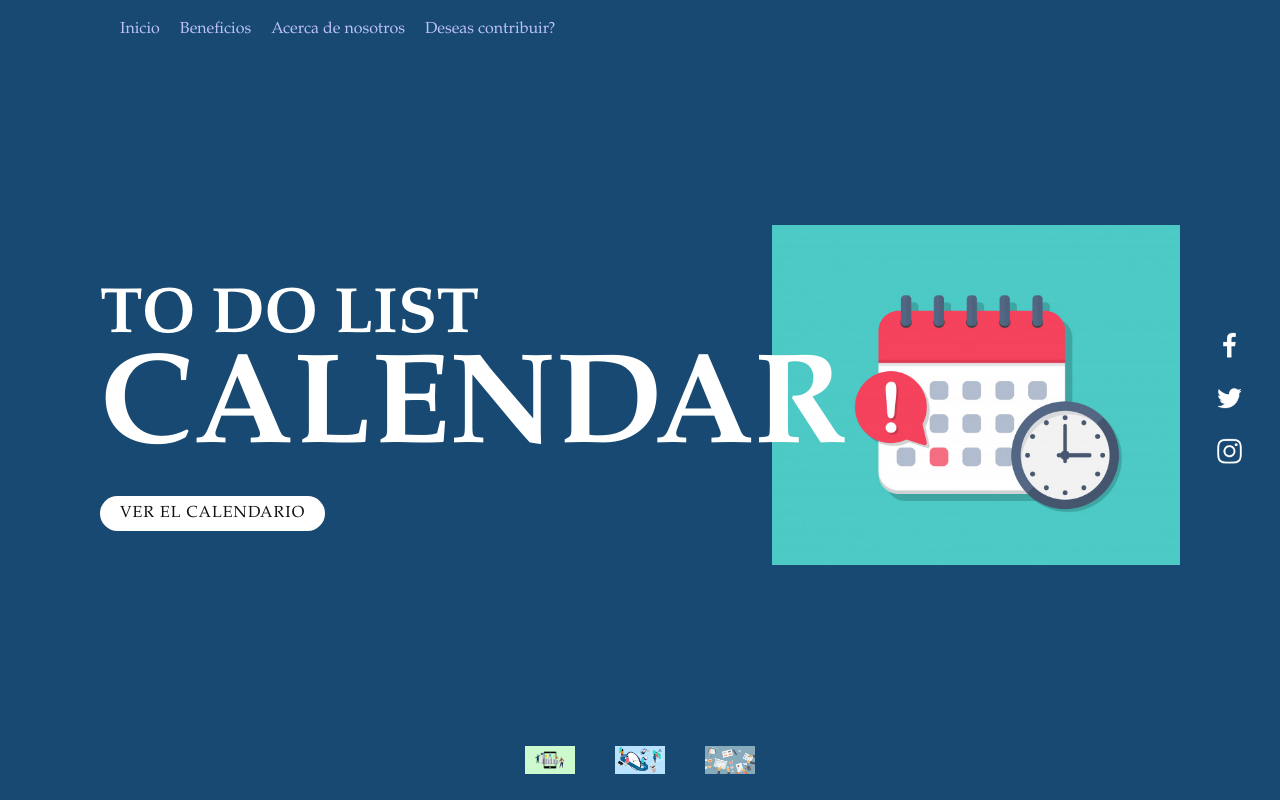
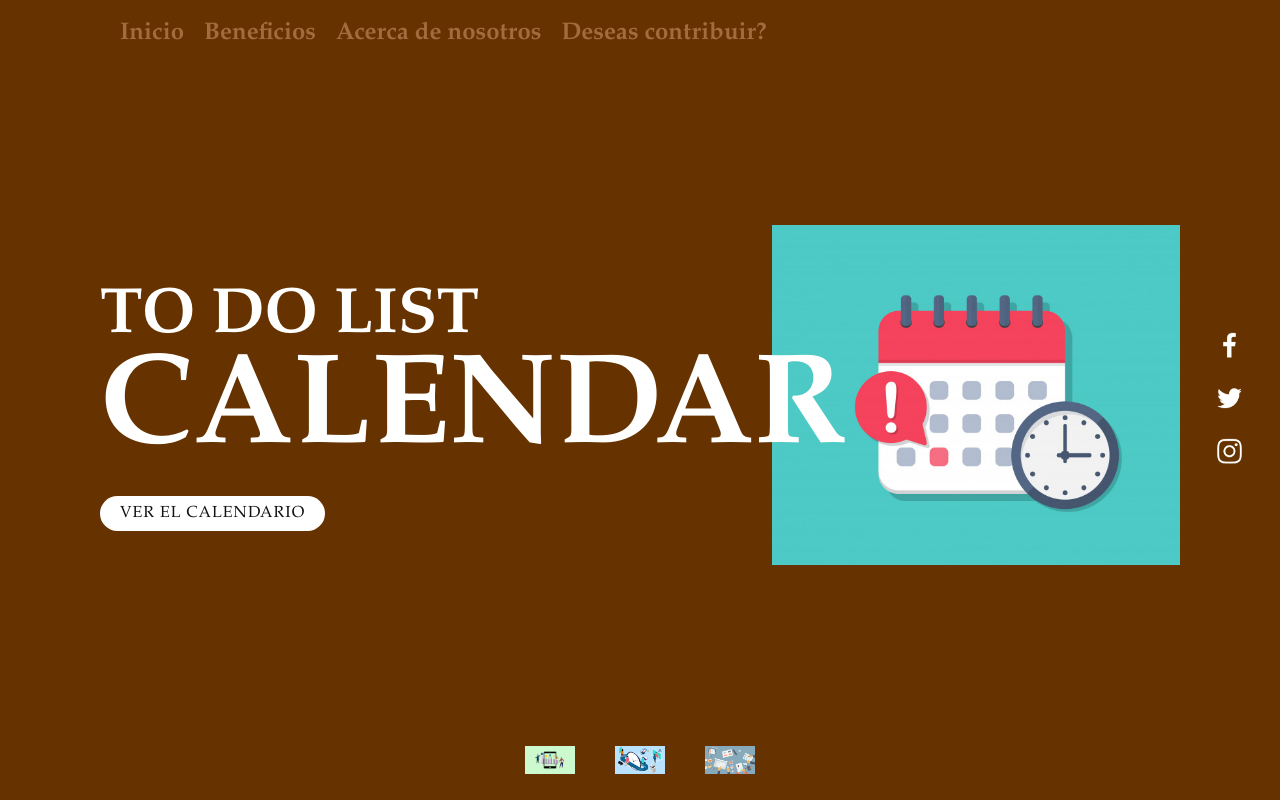
Before and after one commit to DAP-web/Proyecto-Carbono06, a Flask app: page / in a window 1280 px wide. Run offline with Flask 2, Linux system fonts and the light colour scheme; some libraries are stand-ins or nearby versions.

Commit message:
ajustando colores del index

```diff
--- a/static/styleIndex.css
+++ b/static/styleIndex.css
@@ -1,4 +1,5 @@
 @import url('https://fonts.googleapis.com/css2?family=Poppins:wght@100;200;300;400;500;600;700;800&display=swap');
+
 
 *{
     font-family: 'Garamond', sans-serif;
@@ -15,7 +16,7 @@ section{
     display:flex;
     justify-content: space-between;
     align-items: center;
-    background: #174972;
+    background: #663300;
     transition: 0.5s;
 }
 
@@ -41,8 +42,9 @@ header ul li{
 
 header ul li a{
     display: inline-block;
-    color: rgb(189, 193, 250);
-    font-weight: 400;
+    color: rgb(163, 107, 62);
+    font-weight: 600;
+    font-size: 1.5em;
     margin-left: 20px;
     text-decoration: none;
 }
```
